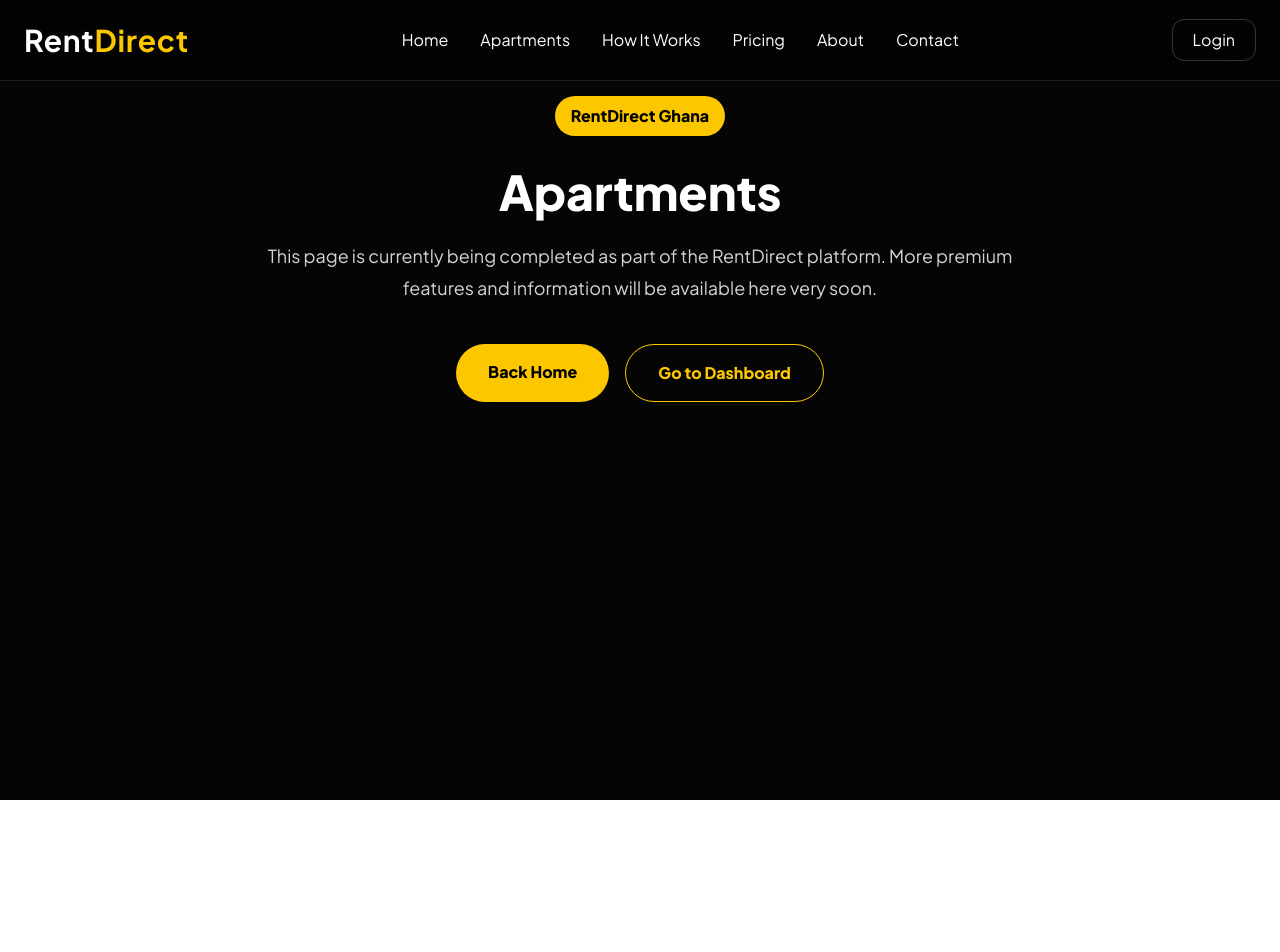
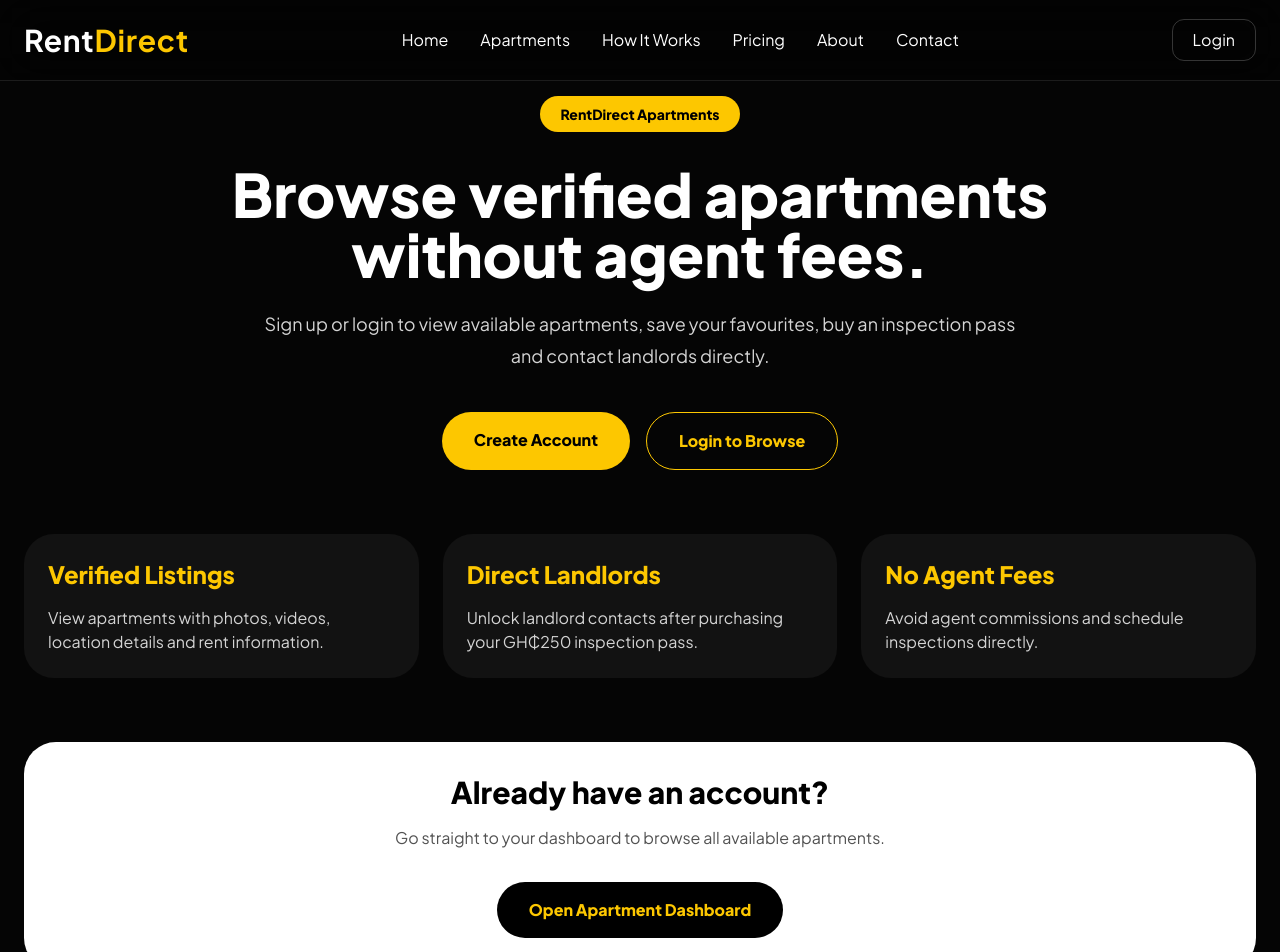
Before and after one commit to therentdirect/therentdirectgh, a Next.js app: page /apartments in a window 1280 px wide. Shown: the top 952 px of the page. Before the commit the page ends 800 px from the top, so only its background shows below. Built offline with nearby package versions, Linux system fonts and the light colour scheme; no server answers.

Commit message:
Upgrade public apartments page

```diff
--- a/app/apartments/page.tsx
+++ b/app/apartments/page.tsx
@@ -1,36 +1,74 @@
 import Link from "next/link";
 
-export default function Page() {
+export default function ApartmentsPage() {
   return (
     <main className="min-h-screen bg-[#050505] text-white">
-      <section className="mx-auto max-w-7xl px-6 py-24 text-center">
-        <div className="inline-flex rounded-full bg-yellow-400 px-4 py-2 font-black text-black">
-          RentDirect Ghana
-        </div>
+      <section className="mx-auto max-w-7xl px-6 py-24">
+        <div className="mx-auto max-w-4xl text-center">
+          <p className="inline-block rounded-full bg-yellow-400 px-5 py-2 text-sm font-black text-black">
+            RentDirect Apartments
+          </p>
 
-        <h1 className="mt-8 text-5xl font-black capitalize">
-          apartments
+          <h1 className="mt-8 text-5xl font-black md:text-6xl">
+            Browse verified apartments without agent fees.
           </h1>
 
           <p className="mx-auto mt-6 max-w-3xl text-lg leading-8 text-neutral-300">
-          This page is currently being completed as part of the RentDirect
-          platform. More premium features and information will be available
-          here very soon.
+            Sign up or login to view available apartments, save your favourites,
+            buy an inspection pass and contact landlords directly.
           </p>
 
           <div className="mt-10 flex flex-wrap justify-center gap-4">
             <Link
-            href="/"
+              href="/signup"
               className="rounded-full bg-yellow-400 px-8 py-4 font-black text-black hover:bg-yellow-300"
             >
-            Back Home
+              Create Account
             </Link>
 
             <Link
-            href="/dashboard"
+              href="/login"
               className="rounded-full border border-yellow-400 px-8 py-4 font-black text-yellow-400 hover:bg-yellow-400 hover:text-black"
             >
-            Go to Dashboard
+              Login to Browse
+            </Link>
+          </div>
+        </div>
+
+        <section className="mt-16 grid gap-6 md:grid-cols-3">
+          <div className="rounded-[30px] bg-white/5 p-6">
+            <h2 className="text-2xl font-black text-yellow-400">Verified Listings</h2>
+            <p className="mt-4 text-neutral-300">
+              View apartments with photos, videos, location details and rent information.
+            </p>
+          </div>
+
+          <div className="rounded-[30px] bg-white/5 p-6">
+            <h2 className="text-2xl font-black text-yellow-400">Direct Landlords</h2>
+            <p className="mt-4 text-neutral-300">
+              Unlock landlord contacts after purchasing your GH₵250 inspection pass.
+            </p>
+          </div>
+
+          <div className="rounded-[30px] bg-white/5 p-6">
+            <h2 className="text-2xl font-black text-yellow-400">No Agent Fees</h2>
+            <p className="mt-4 text-neutral-300">
+              Avoid agent commissions and schedule inspections directly.
+            </p>
+          </div>
+        </section>
+
+        <div className="mt-16 rounded-[32px] bg-white p-8 text-center text-black">
+          <h2 className="text-3xl font-black">Already have an account?</h2>
+          <p className="mx-auto mt-4 max-w-2xl text-neutral-600">
+            Go straight to your dashboard to browse all available apartments.
+          </p>
+
+          <Link
+            href="/dashboard/apartments"
+            className="mt-8 inline-block rounded-full bg-black px-8 py-4 font-black text-yellow-400 hover:bg-neutral-800"
+          >
+            Open Apartment Dashboard
           </Link>
         </div>
       </section>
```
Lines whose indentation alone changed are shown as unchanged.
